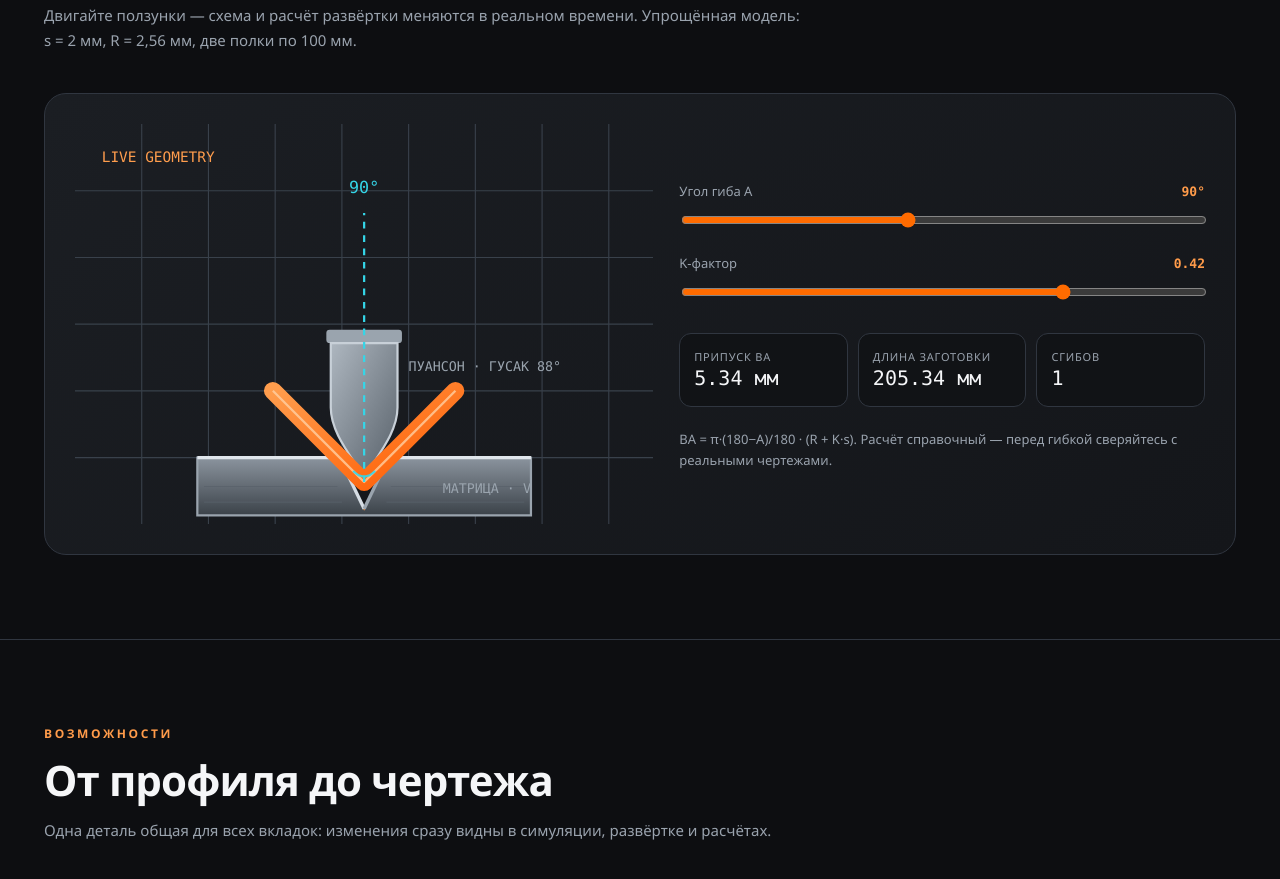
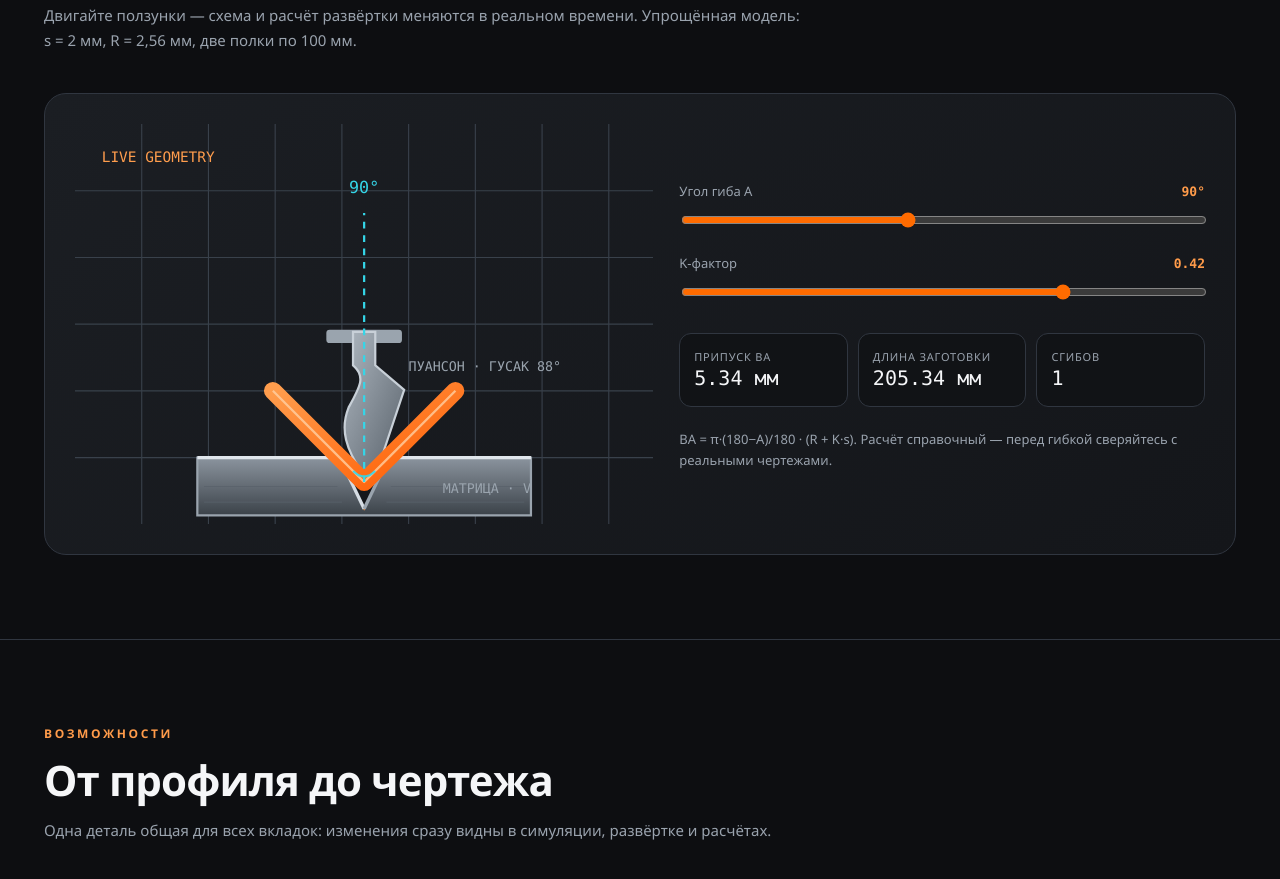
Before and after one commit to frikks/gibgib-sim, a plain HTML site: page index.html in a window 1280 px wide. Shown: the part 1659-2538 px from the top of the page. Drawn offline with Linux system fonts and the light colour scheme; no server answers.

Commit message:
pages: профиль гусака с выемкой под отогнутые полки

```diff
--- a/index.html
+++ b/index.html
@@ -255,7 +255,7 @@ footer{border-top:1px solid var(--line);padding:28px 0;color:var(--muted);font-s
       <g id="punch">
         <!-- Гусак (gooseneck) — самый ходовой пуансон: выемка для уже отогнутых полок -->
         <rect x="226" y="168" width="68" height="12" rx="3" fill="#9aa4ae"/>
-        <path d="M230 180 H290 V238 C290 258 276 276 263 296 H257 C244 276 230 258 230 238 Z"
+        <path d="M250 170 H270 V200 L296 222 L276 282 L264 296 H258 C244 276 238 258 246 238 C256 220 262 210 250 200 Z"
               fill="url(#punchSteel)" stroke="#c8d0d8" stroke-width="2"/>
         <path d="M257 296 Q260 300 263 296" fill="none" stroke="#e0e6ec" stroke-width="2"/>
         <text x="300" y="205" fill="#9aa4ae" font-size="12" font-family="Consolas,monospace">ПУАНСОН · ГУСАК 88°</text>
```
